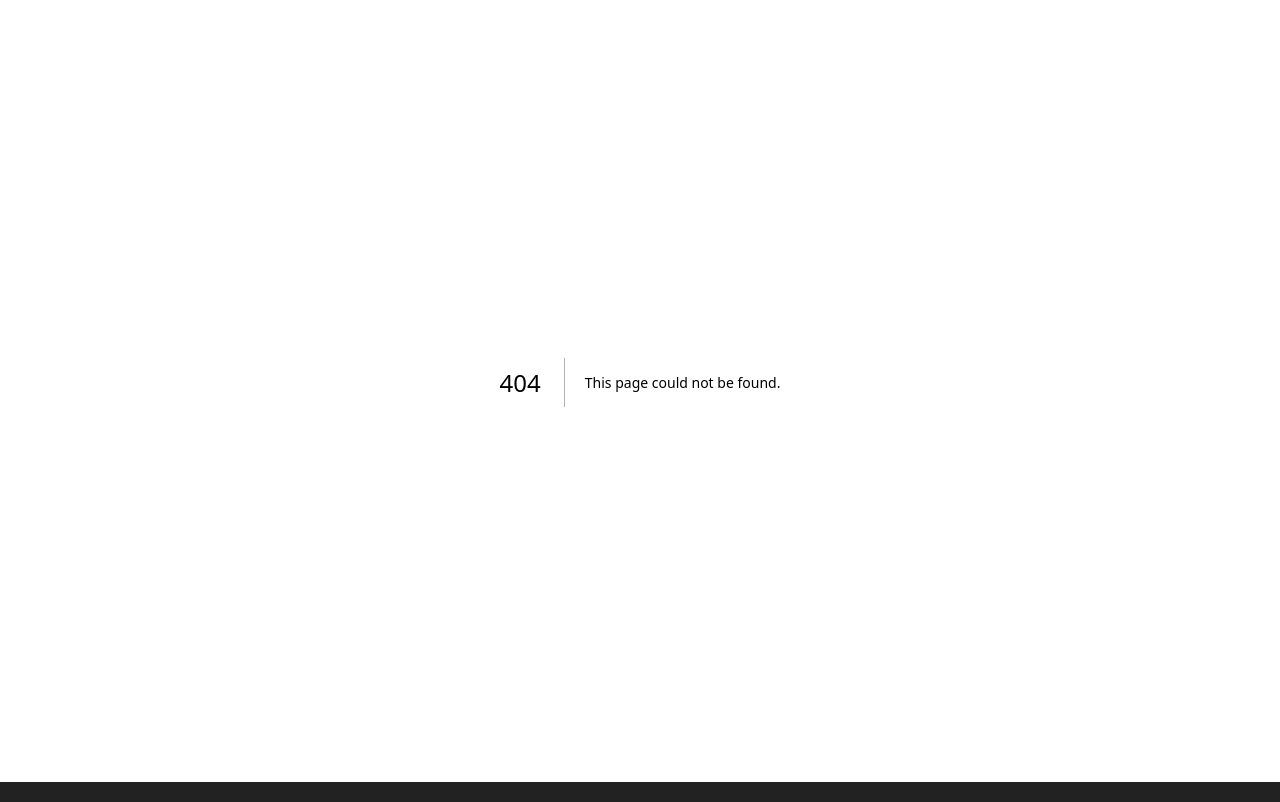
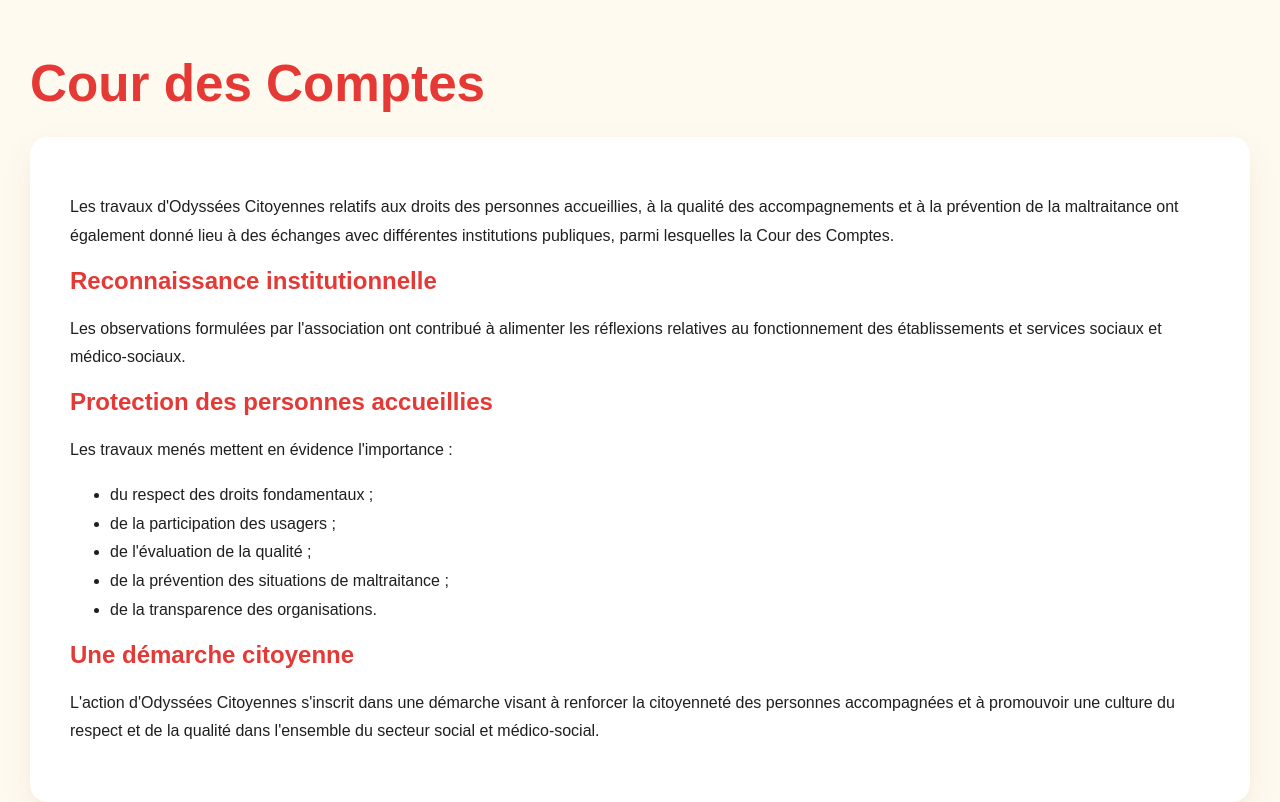
Before and after one commit to DanielCoutellec/odyssees-citoyennes, a Next.js app: page /maltraitance/cour-des-comptes in a window 1280 px wide. Before the commit this address had no page. Shown: the part 320-1122 px from the top of the page. Built offline with nearby package versions, Linux system fonts and the light colour scheme.

Commit message:
Add Cour des Comptes page

```diff
--- /dev/null
+++ b/app/maltraitance/cour-des-comptes/page.tsx
@@ -0,0 +1,52 @@
+export default function CourDesComptesPage() {
+  return (
+    <main className="page-section">
+      <div className="container">
+        <h1 className="page-title">
+          Cour des Comptes
+        </h1>
+
+        <div className="article">
+          <p>
+            Les travaux d'Odyssées Citoyennes relatifs aux droits
+            des personnes accueillies, à la qualité des accompagnements
+            et à la prévention de la maltraitance ont également donné
+            lieu à des échanges avec différentes institutions publiques,
+            parmi lesquelles la Cour des Comptes.
+          </p>
+
+          <h2>Reconnaissance institutionnelle</h2>
+
+          <p>
+            Les observations formulées par l'association ont contribué
+            à alimenter les réflexions relatives au fonctionnement des
+            établissements et services sociaux et médico-sociaux.
+          </p>
+
+          <h2>Protection des personnes accueillies</h2>
+
+          <p>
+            Les travaux menés mettent en évidence l'importance :
+          </p>
+
+          <ul>
+            <li>du respect des droits fondamentaux ;</li>
+            <li>de la participation des usagers ;</li>
+            <li>de l'évaluation de la qualité ;</li>
+            <li>de la prévention des situations de maltraitance ;</li>
+            <li>de la transparence des organisations.</li>
+          </ul>
+
+          <h2>Une démarche citoyenne</h2>
+
+          <p>
+            L'action d'Odyssées Citoyennes s'inscrit dans une démarche
+            visant à renforcer la citoyenneté des personnes accompagnées
+            et à promouvoir une culture du respect et de la qualité
+            dans l'ensemble du secteur social et médico-social.
+          </p>
+        </div>
+      </div>
+    </main>
+  );
+}
```
